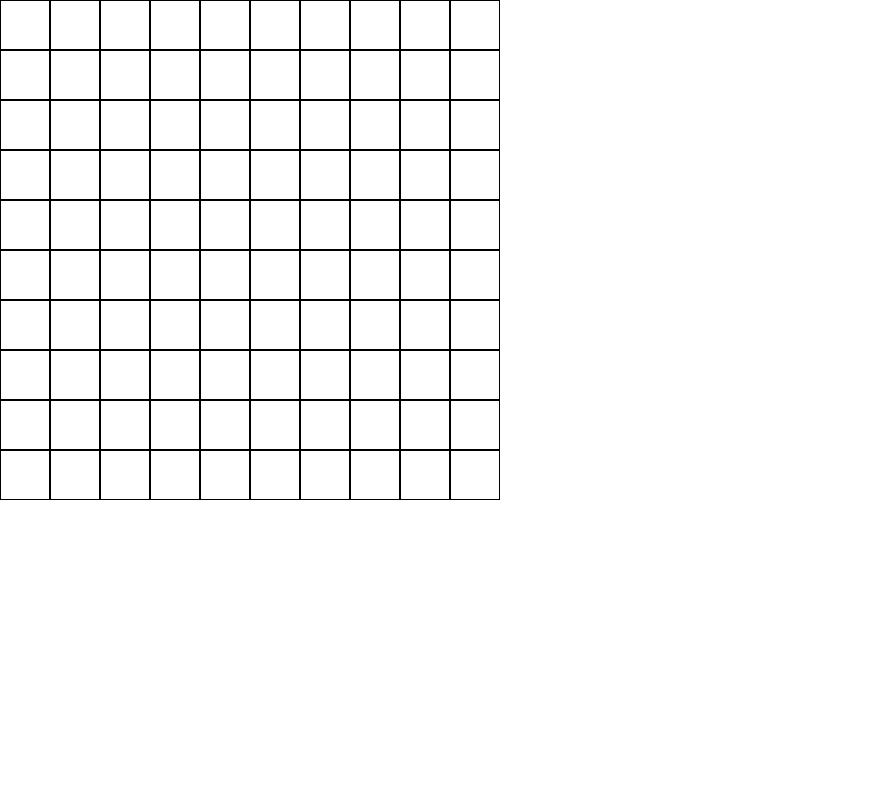
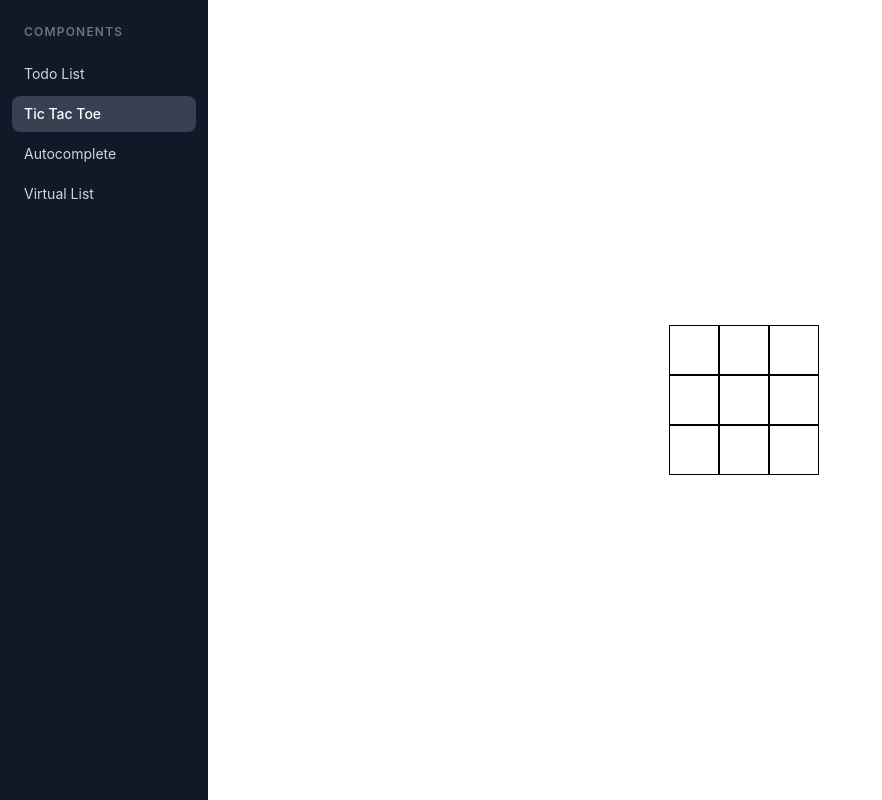
Before and after one commit to prasoonk587/playground, a React (Create React App) app: page /tictactoe in a window 1280 px wide. Shown: the whole page, without its empty margins (0-882 px from the left). Built offline with nearby package versions, Linux system fonts and the light colour scheme.

Commit message:
Changed Layout

```diff
--- a/src/App.tsx
+++ b/src/App.tsx
@@ -1,19 +1,22 @@
 import { BrowserRouter, Route, Routes } from 'react-router-dom';
 import { AutoComplete } from './components/AutoComplete';
+import { Layout } from './components/Layout';
 import { TicTacToe } from './components/TicTacToe';
 import { TodoList } from './components/TodoList';
+import { VirtualListImplementation } from './components/Virtualization';
 import { Home } from './pages/Home';
-import { VirtualListImplementation } from './components/Virtualization';
 
 function App() {
     return (
         <BrowserRouter>
             <Routes>
                 <Route path="/" element={<Home />} />
-                <Route path="/todo" element={<TodoList />} />
-                <Route path="/tictactoe" element={<TicTacToe />} />
-                <Route path="/autocomplete" element={<AutoComplete />} />
-                <Route path="/virtual-list" element={<VirtualListImplementation />} />
+                <Route element={<Layout />}>
+                    <Route path="/todo" element={<TodoList />} />
+                    <Route path="/tictactoe" element={<TicTacToe />} />
+                    <Route path="/autocomplete" element={<AutoComplete />} />
+                    <Route path="/virtual-list" element={<VirtualListImplementation />} />
+                </Route>
             </Routes>
         </BrowserRouter>
     );
--- /dev/null
+++ b/src/components/Layout.tsx
@@ -0,0 +1,39 @@
+import { NavLink, Outlet } from 'react-router-dom';
+
+const navItems = [
+    { label: 'Todo List', path: '/todo' },
+    { label: 'Tic Tac Toe', path: '/tictactoe' },
+    { label: 'Autocomplete', path: '/autocomplete' },
+    { label: 'Virtual List', path: '/virtual-list' },
+];
+
+export const Layout = () => {
+    return (
+        <div className="flex min-h-screen">
+            <nav className="w-52 shrink-0 bg-gray-900 text-gray-300 flex flex-col py-6 px-3 gap-1">
+                <p className="text-xs font-semibold uppercase tracking-widest text-gray-500 px-3 mb-3">
+                    Components
+                </p>
+                {navItems.map((item) => (
+                    <NavLink
+                        key={item.path}
+                        to={item.path}
+                        end={item.path === '/'}
+                        className={({ isActive }) =>
+                            `rounded-lg px-3 py-2 text-sm transition-colors ${
+                                isActive
+                                    ? 'bg-gray-700 text-white font-medium'
+                                    : 'hover:bg-gray-800 hover:text-white'
+                            }`
+                        }
+                    >
+                        {item.label}
+                    </NavLink>
+                ))}
+            </nav>
+            <main className="flex-1 overflow-auto">
+                <Outlet />
+            </main>
+        </div>
+    );
+};
--- a/src/components/TicTacToe/index.tsx
+++ b/src/components/TicTacToe/index.tsx
@@ -11,7 +11,7 @@ interface ITicTacToe {
 
 const getInitialState = (n: number) => Array.from({ length: n }, () => Array(n).fill(null));
 
-export const TicTacToe: FC<ITicTacToe> = ({ n = 10 }) => {
+export const TicTacToe: FC<ITicTacToe> = ({ n = 3 }) => {
     const [gridState, setGridState] = useState<(PLAYERS | null)[][]>(getInitialState(n));
     const [activePlayer, setActivePlayer] = useState<PLAYERS>(PLAYERS.P1);
     const [outcome, setOutcome] = useState<PLAYERS | 'draw' | null>(null);
@@ -87,11 +87,21 @@ export const TicTacToe: FC<ITicTacToe> = ({ n = 10 }) => {
     };
 
     return (
+        <div className="flex justify-center items-center min-h-screen">
             <div>
                 {outcome && (
-                <div style={{ display: 'flex' }}>
+                    <div className="flex justify-center gap-2 mb-4 items-center">
+                        <div>
                             <p>{outcome === 'draw' ? 'Its Draw' : `${outcome} won the game`}</p>
-                    <button onClick={onReset}>Reset</button>
+                        </div>
+                        <div>
+                            <button
+                                className="border rounded-md px-4 py-1 text-sm"
+                                onClick={onReset}
+                            >
+                                Reset
+                            </button>
+                        </div>
                     </div>
                 )}
                 {gridState.map((row, i) => {
@@ -116,5 +126,6 @@ export const TicTacToe: FC<ITicTacToe> = ({ n = 10 }) => {
                     );
                 })}
             </div>
+        </div>
     );
 };
```
Lines whose indentation alone changed are shown as unchanged.
